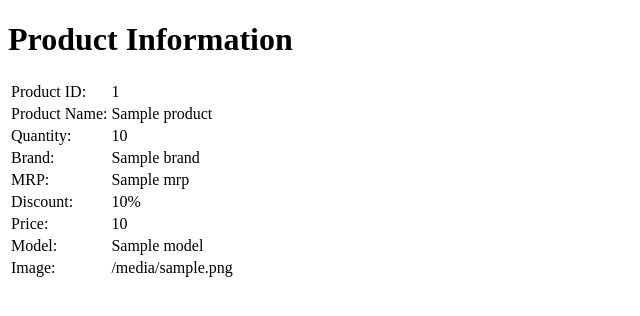
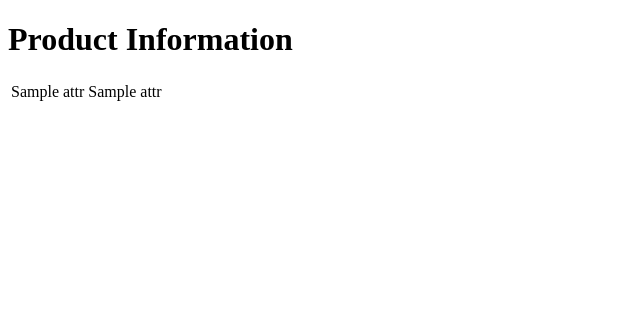
Before and after one commit to prateek21081/NerdLabs, a Python web app: template templates/product/product.html in a window 1280 px wide. Shown: the top 316 px of the page, without its empty margins (0-640 px from the left). Run offline with Jinja, Linux system fonts and the light colour scheme; the template is opened without the code that fills it: most values are stand-ins (such as "Sample title", 1, 10 or a date in 2020).

Commit message:
fix: product template

```diff
--- a/app.py
+++ b/app.py
@@ -72,7 +72,10 @@ def get_product(prod_id):
     keys = cur.column_names
     values = cur.fetchone()
     res = dict(zip(keys, values))
-    return render_template('product/product.html', product=res)
+    context = {
+        'product': res
+    }
+    return render_template('product/product.html', context=context)
 
 <<<<<<< HEAD
 # Searching for a product using product brand
--- a/templates/product/product.html
+++ b/templates/product/product.html
@@ -8,42 +8,12 @@
     <h1>Product Information</h1>
 
     <table>
+        {% for attr in context.product %}
         <tr>
-            <td>Product ID:</td>
-            <td>{{ product.prod_id }}</td>
+            <td>{{ attr }}</td>
+            <td>{{ context.product[attr] }}</td>
         </tr>
-        <tr>
-            <td>Product Name:</td>
-            <td>{{ product.prod_name }}</td>
-        </tr>
-        <tr>
-            <td>Quantity:</td>
-            <td>{{ product.quantity }}</td>
-        </tr>
-        <tr>
-            <td>Brand:</td>
-            <td>{{ product.brand }}</td>
-        </tr>
-        <tr>
-            <td>MRP:</td>
-            <td>{{ product.mrp }}</td>
-        </tr>
-        <tr>
-            <td>Discount:</td>
-            <td>{{ product.discount }}%</td>
-        </tr>
-        <tr>
-            <td>Price:</td>
-            <td>{{ product.price }}</td>
-        </tr>
-        <tr>
-            <td>Model:</td>
-            <td>{{ product.model }}</td>
-        </tr>
-        <tr>
-            <td>Image:</td>
-            <td>{{ product.image }}</td>
-        </tr>
+        {% endfor %}
     </table>
 
 </body>
```
